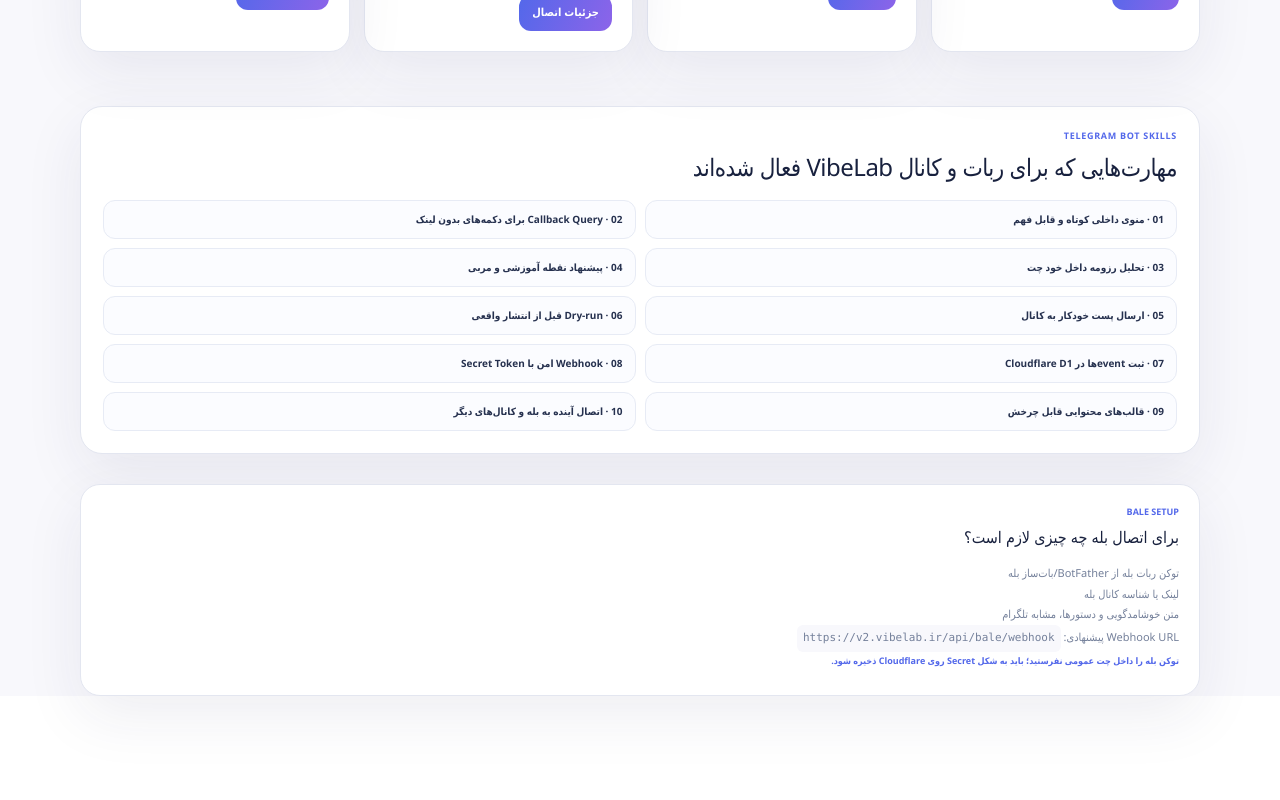
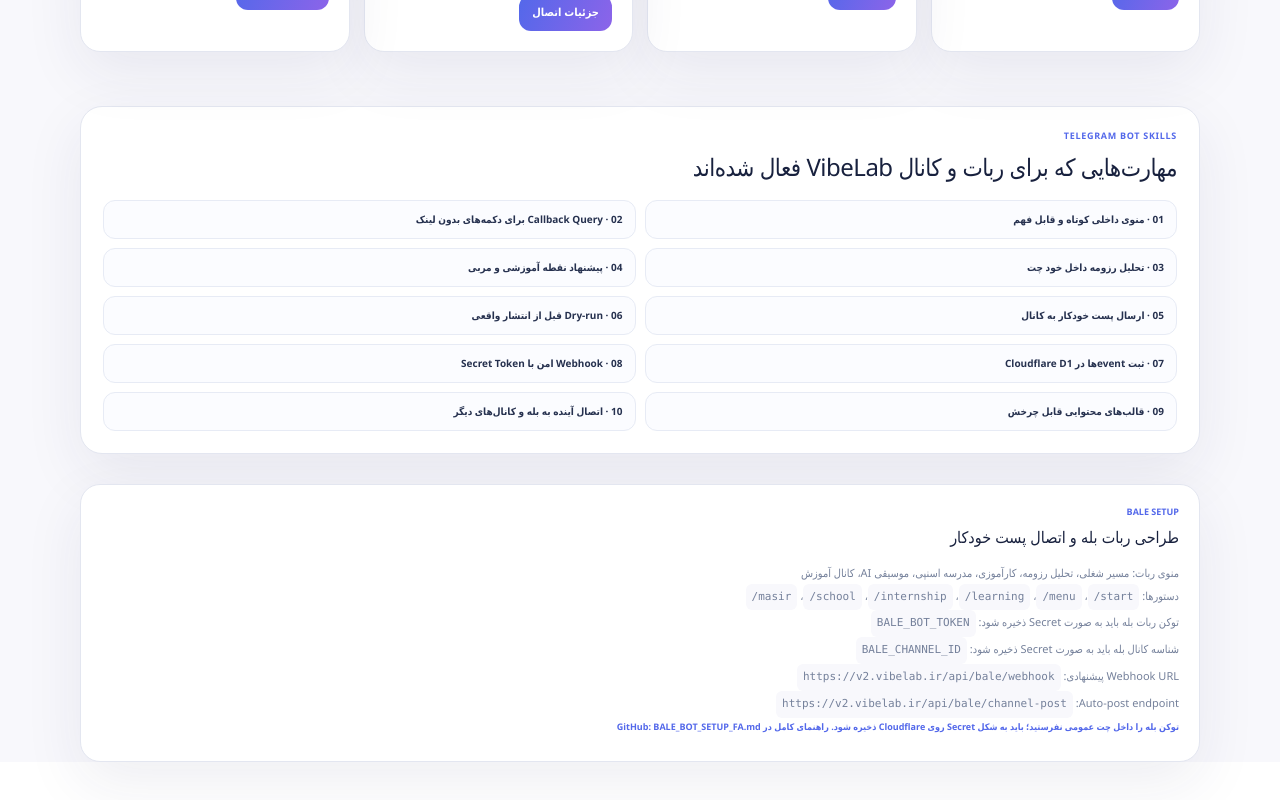
Before and after one commit to Websites-by-AI/Ai-coirse_1_bootcamp_2day, a Next.js app: page /channels in a window 1280 px wide. Shown: the part 714-1514 px from the top of the page. Before the commit the page ends 1480 px from the top, so only its background shows below. Built offline with nearby package versions, Linux system fonts and the light colour scheme.

Commit message:
Document Bale bot menu and autopost setup

```diff
--- a/src/app/channels/page.tsx
+++ b/src/app/channels/page.tsx
@@ -83,14 +83,16 @@ export default function ChannelsPage() {
 
       <section id="bale-setup" className="channels-container bale-setup">
         <p>BALE SETUP</p>
-        <h2>برای اتصال بله چه چیزی لازم است؟</h2>
+        <h2>طراحی ربات بله و اتصال پست خودکار</h2>
         <ul>
-          <li>توکن ربات بله از BotFather/بات‌ساز بله</li>
-          <li>لینک یا شناسه کانال بله</li>
-          <li>متن خوشامدگویی و دستورها، مشابه تلگرام</li>
+          <li>منوی ربات: مسیر شغلی، تحلیل رزومه، کارآموزی، مدرسه اسنپی، موسیقی AI، کانال آموزش</li>
+          <li>دستورها: <code>/start</code>، <code>/menu</code>، <code>/learning</code>، <code>/internship</code>، <code>/school</code>، <code>/masir</code></li>
+          <li>توکن ربات بله باید به صورت Secret ذخیره شود: <code>BALE_BOT_TOKEN</code></li>
+          <li>شناسه کانال بله باید به صورت Secret ذخیره شود: <code>BALE_CHANNEL_ID</code></li>
           <li>Webhook URL پیشنهادی: <code>https://v2.vibelab.ir/api/bale/webhook</code></li>
+          <li>Auto-post endpoint: <code>https://v2.vibelab.ir/api/bale/channel-post</code></li>
         </ul>
-        <p className="bale-note">توکن بله را داخل چت عمومی نفرستید؛ باید به شکل Secret روی Cloudflare ذخیره شود.</p>
+        <p className="bale-note">توکن بله را داخل چت عمومی نفرستید؛ باید به شکل Secret روی Cloudflare ذخیره شود. راهنمای کامل در GitHub: <a href="https://github.com/Websites-by-AI/Ai-coirse_1_bootcamp_2day/blob/main/docs/BALE_BOT_SETUP_FA.md" target="_blank" rel="noreferrer">BALE_BOT_SETUP_FA.md</a></p>
       </section>
     </main>
   );
```
Also changed, not shown: 1 other file (tests, documents, lock files or other folders).
